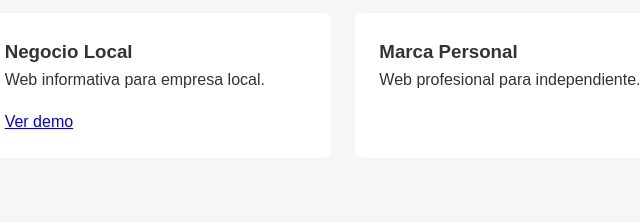
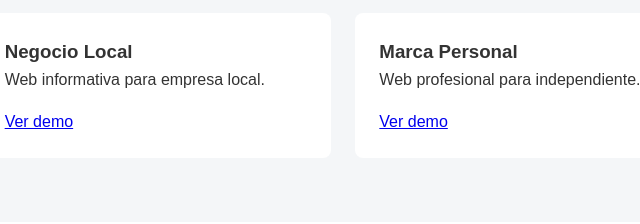
Before and after one commit to intelya1979-1979/intelya-web, a plain HTML site: page public/index.html in a window 1280 px wide. Shown: the part 1216-1440 px from the top of the page, 484-1124 px from the left. Drawn offline with Linux system fonts and the light colour scheme.

Commit message:
Fix HTML formatting issues in index.html

```diff
--- a/public/index.html
+++ b/public/index.html
@@ -98,6 +98,9 @@
         <div class="proyecto">
           <h3>Marca Personal</h3>
           <p>Web profesional para independiente.</p>
+          <a href= "https://marca-personal-demo.vercel.app/" target= "_blank">
+            Ver demo
+          </a>
         </div>
       </div>
     </div>
```
